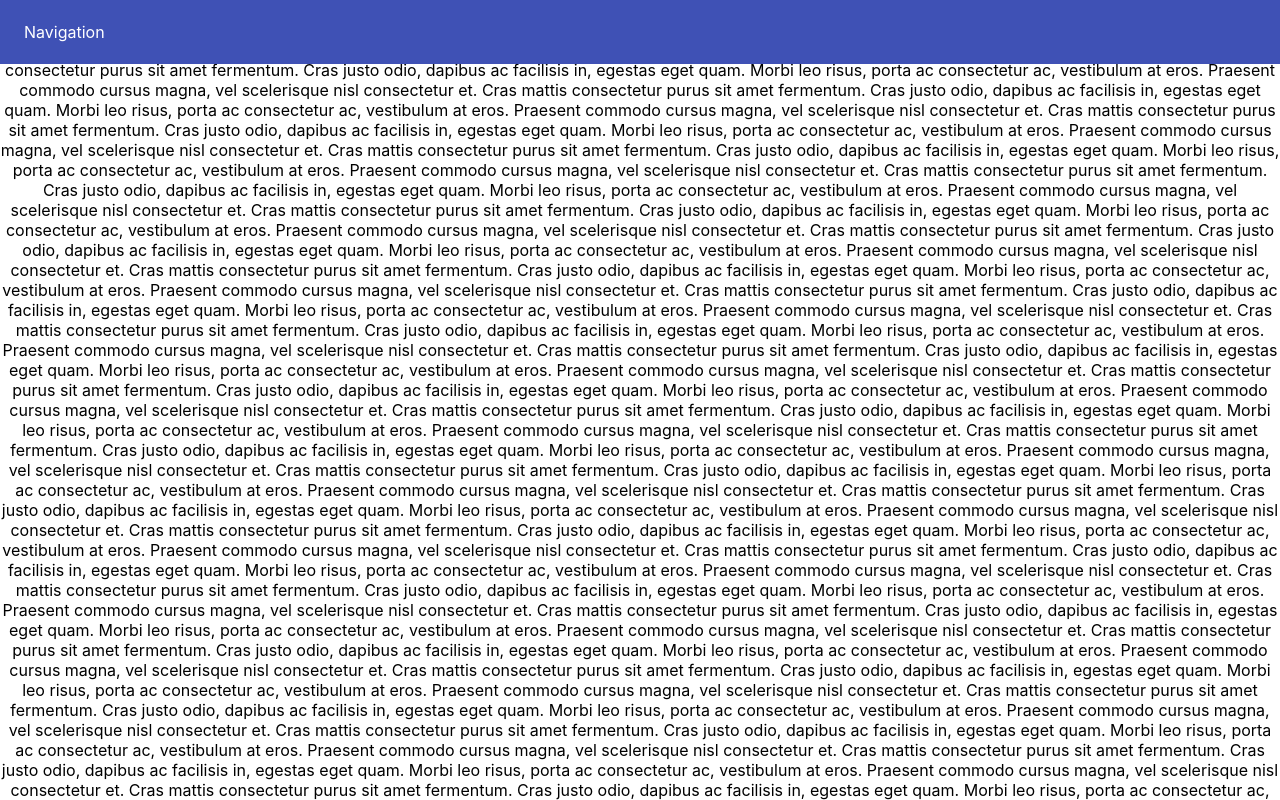
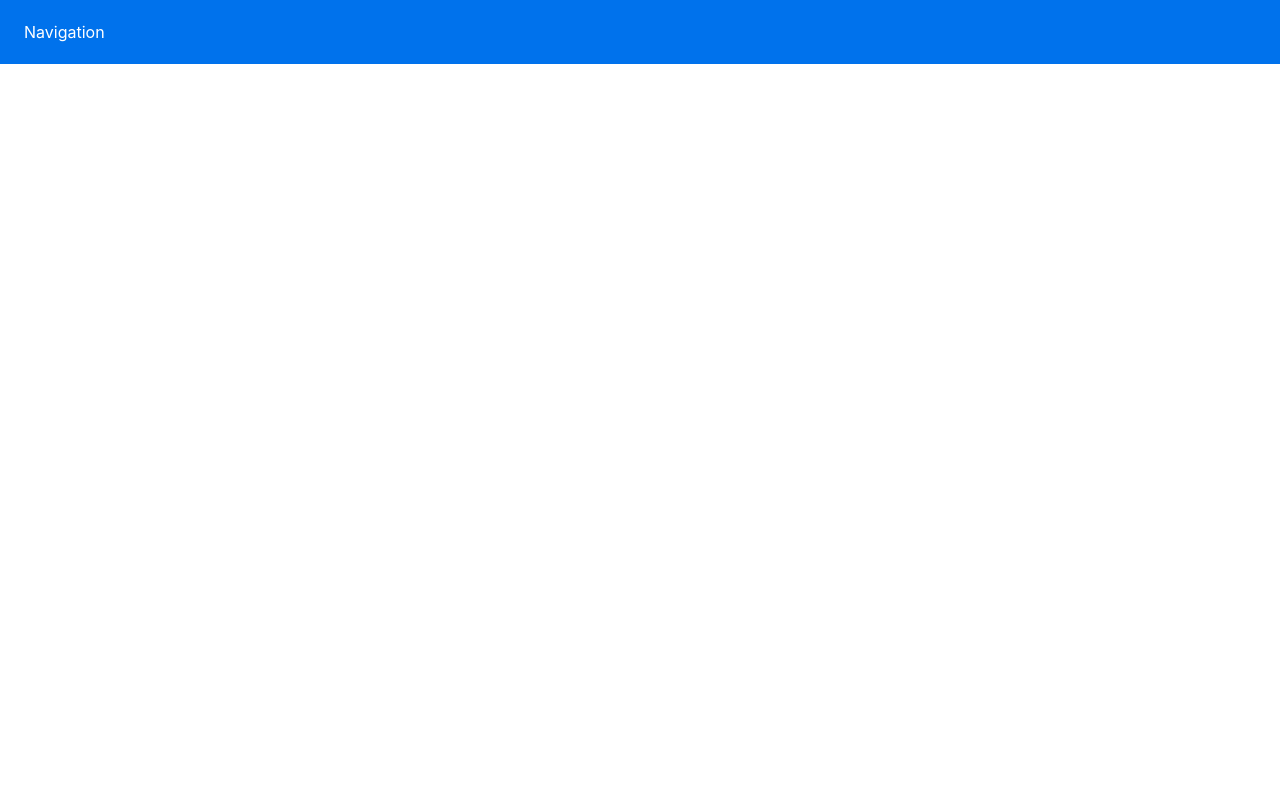
Before and after one commit to JJLindsey/material-components, a React (Create React App) app: page / in a window 1280 px wide. Shown: the top 800 px of the page. Built offline with nearby package versions, Linux system fonts and the light colour scheme.

Commit message:
add palette for theme

```diff
--- a/package.json
+++ b/package.json
@@ -4,6 +4,7 @@
   "private": true,
   "dependencies": {
     "@material-ui/core": "^4.12.4",
+    "@material-ui/styles": "^4.11.5",
     "@testing-library/jest-dom": "^5.16.4",
     "@testing-library/react": "^12.1.4",
     "@testing-library/user-event": "^13.5.0",
--- a/src/App.js
+++ b/src/App.js
@@ -2,20 +2,14 @@
 import './App.css';
 import Header from './components/Header';
 import { ThemeProvider } from '@material-ui/core/styles'
+import theme from './components/UI/Theme';
 
 function App() {
   return (
-    <div className='App'>
+    <ThemeProvider theme={theme}>
       <Header/>
-      {[...new Array(60)]
-            .map(
-              () => `Cras mattis consectetur purus sit amet fermentum.
-Cras justo odio, dapibus ac facilisis in, egestas eget quam.
-Morbi leo risus, porta ac consectetur ac, vestibulum at eros.
-Praesent commodo cursus magna, vel scelerisque nisl consectetur et.`,
-            )
-            .join('\n')}
-    </div>
+      Hey!!
+    </ThemeProvider>
 
   );
 }
--- a/src/components/Header.js
+++ b/src/components/Header.js
@@ -20,7 +20,7 @@ function ElevationScroll(props) {
 export default function Header(props) {
   return (
     <ElevationScroll>
-        <AppBar position='fixed'>
+        <AppBar position='fixed' color='primary'>
             <Toolbar>Navigation</Toolbar>
         </AppBar>
     </ElevationScroll>
--- /dev/null
+++ b/src/components/UI/Theme.js
@@ -0,0 +1,19 @@
+//import createMuiTheme from '@material-ui/styles'
+import { createTheme } from '@material-ui/core/styles';
+const appBlue = '#0072EC'
+const appOrange = '#EC7A00'
+
+export default createTheme({
+    palette: {
+        common: {
+            blue:`${appBlue}`,
+            orange:`${appOrange}`
+        },
+        primary: {
+            main: `${appBlue}`
+        },
+        secondary: {
+            main: `${appOrange}`
+        }
+    }
+});
```
Also changed, not shown: 1 other file (tests, documents, lock files or other folders).
